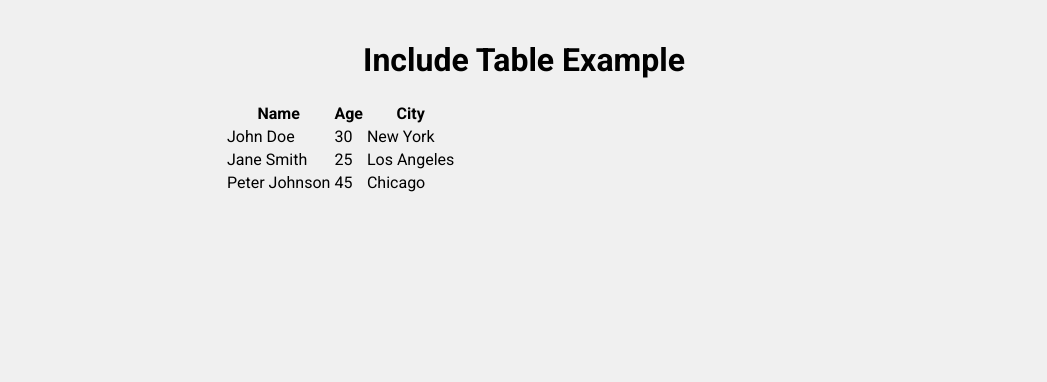
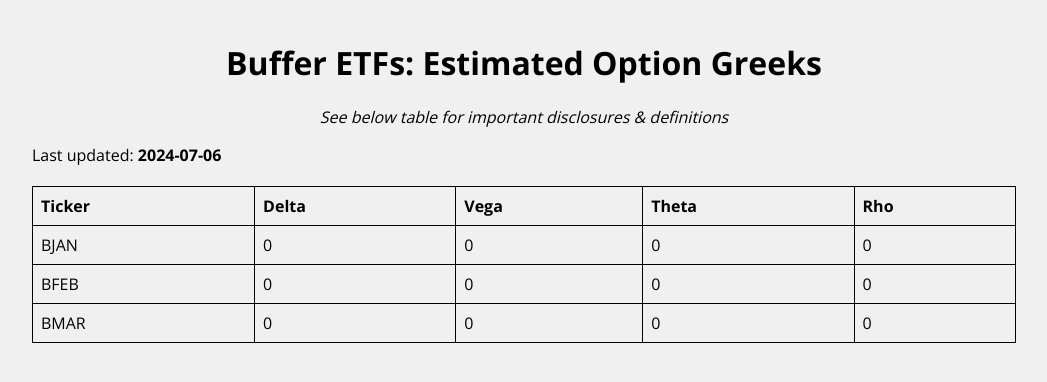
Before and after one commit to loganprob/loganprob.github.io, a plain HTML site: page buffer-etfs/greeks.html in a window 1280 px wide. Shown: the whole page, without its empty margins (116-1163 px from the left). Drawn offline with nearby package versions, Linux system fonts and the light colour scheme.

Commit message:
back to json

```diff
--- a/buffer-etfs/greeks.html
+++ b/buffer-etfs/greeks.html
@@ -1,46 +1,99 @@
 <!DOCTYPE html>
 <html lang="en">
+
 <head>
   <meta charset="UTF-8">
   <meta name="viewport" content="width=device-width, initial-scale=1.0">
-    <title>Include Table Example</title>
-    <link rel="stylesheet" href="https://fonts.googleapis.com/css2?family=Roboto:wght@400;700&display=swap">
+  <title>Load JSON Data Example</title>
+  <link rel="stylesheet" href="https://fonts.googleapis.com/css2?family=Open+Sans:wght@400;700&display=swap">
   <style>
     body {
-            font-family: 'Roboto', sans-serif;
-            width: 50%;
+      font-family: 'Open Sans', sans-serif;
+      width: 80%;
       margin: 0 auto;
       background-color: #f0f0f0;
       padding: 20px;
       box-sizing: border-box;
     }
+
     h1 {
       text-align: center;
     }
-        #table-container {
+
+    #subtitle {
+      text-align: center;
+      font-style: italic;
+    }
+
+    table {
+      width: 100%;
+      border-collapse: collapse;
       margin-top: 20px;
+    }
+
+    table,
+    th,
+    td {
+      border: 1px solid black;
+    }
+
+    th,
+    td {
+      padding: 8px;
+      text-align: left;
     }
   </style>
 </head>
+
 <body>
-    <h1>Include Table Example</h1>
-    <div id="table-container">
-        <!-- Table content will be loaded here -->
-    </div>
+  <h1>Buffer ETFs: Estimated Option Greeks</h1>
+  <p id="subtitle">See below table for important disclosures & definitions</p>
+  <div id="as-of"></div>
+  <table id="data-table">
+    <thead>
+      <tr>
+        <th>Ticker</th>
+        <th>Delta</th>
+        <th>Vega</th>
+        <th>Theta</th>
+        <th>Rho</th>
+      </tr>
+    </thead>
+    <tbody>
+      <!-- Data will be inserted here -->
+    </tbody>
+  </table>
 
   <script>
-        // Function to load an external HTML file and insert it into the specified element
-        function loadTable() {
-            fetch('table.html')
-                .then(response => response.text())
+    // Function to load JSON data and populate the table
+    function loadJSONData() {
+      fetch('stats.json')
+        .then(response => response.json())
         .then(data => {
-                    document.getElementById('table-container').innerHTML = data;
+          document.getElementById('as-of').innerHTML  = `Last updated: <b>${data.updated}</b>`;
+
+          const tableBody = document.getElementById('data-table').getElementsByTagName('tbody')[0];
+          data.table.forEach(item => {
+            const row = tableBody.insertRow();
+            const cell_ticker = row.insertCell(0);
+            const cell_delta = row.insertCell(1);
+            const cell_vega = row.insertCell(2);
+            const cell_theta = row.insertCell(3);
+            const cell_rho = row.insertCell(4);
+
+            cell_ticker.textContent = item.ticker;
+            cell_delta.textContent = item.delta;
+            cell_vega.textContent = item.vega;
+            cell_theta.textContent = item.theta;
+            cell_rho.textContent = item.rho;
+          });
         })
-                .catch(error => console.error('Error loading table:', error));
+        .catch(error => console.error('Error loading JSON data:', error));
     }
 
-        // Load the table content on page load
-        document.addEventListener('DOMContentLoaded', loadTable);
+    // Load the JSON data on page load
+    document.addEventListener('DOMContentLoaded', loadJSONData);
   </script>
 </body>
+
 </html>
--- a/buffer-etfs/stats.json
+++ b/buffer-etfs/stats.json
@@ -1,22 +1,8 @@
 {
-    "person": [
-        {
-            "firstName": "Clark",
-            "lastName": "Kent",
-            "job": "Reporter",
-            "roll": 20
-        },
-        {
-            "firstName": "Bruce",
-            "lastName": "Wayne",
-            "job": "Playboy",
-            "roll": 30
-        },
-        {
-            "firstName": "Peter",
-            "lastName": "Parker",
-            "job": "Photographer",
-            "roll": 40
-        }
+    "updated":"2024-07-06",
+    "table": [
+        {"ticker": "BJAN", "delta": 0.000, "vega":0.000, "theta":0.000, "rho":0.000},
+        {"ticker": "BFEB", "delta": 0.000, "vega": 0.000, "theta":0.000, "rho":0.000},
+        {"ticker": "BMAR", "delta": 0.000, "vega": 0.000, "theta":0.000, "rho":0.000}
     ]
- }
+}
--- a/buffer-etfs/table.html
+++ /dev/null
@@ -1,26 +0,0 @@
-<table>
-    <thead>
-        <tr>
-            <th>Name</th>
-            <th>Age</th>
-            <th>City</th>
-        </tr>
-    </thead>
-    <tbody>
-        <tr>
-            <td>John Doe</td>
-            <td>30</td>
-            <td>New York</td>
-        </tr>
-        <tr>
-            <td>Jane Smith</td>
-            <td>25</td>
-            <td>Los Angeles</td>
-        </tr>
-        <tr>
-            <td>Peter Johnson</td>
-            <td>45</td>
-            <td>Chicago</td>
-        </tr>
-    </tbody>
-</table>
```
Lines whose indentation alone changed are shown as unchanged.
